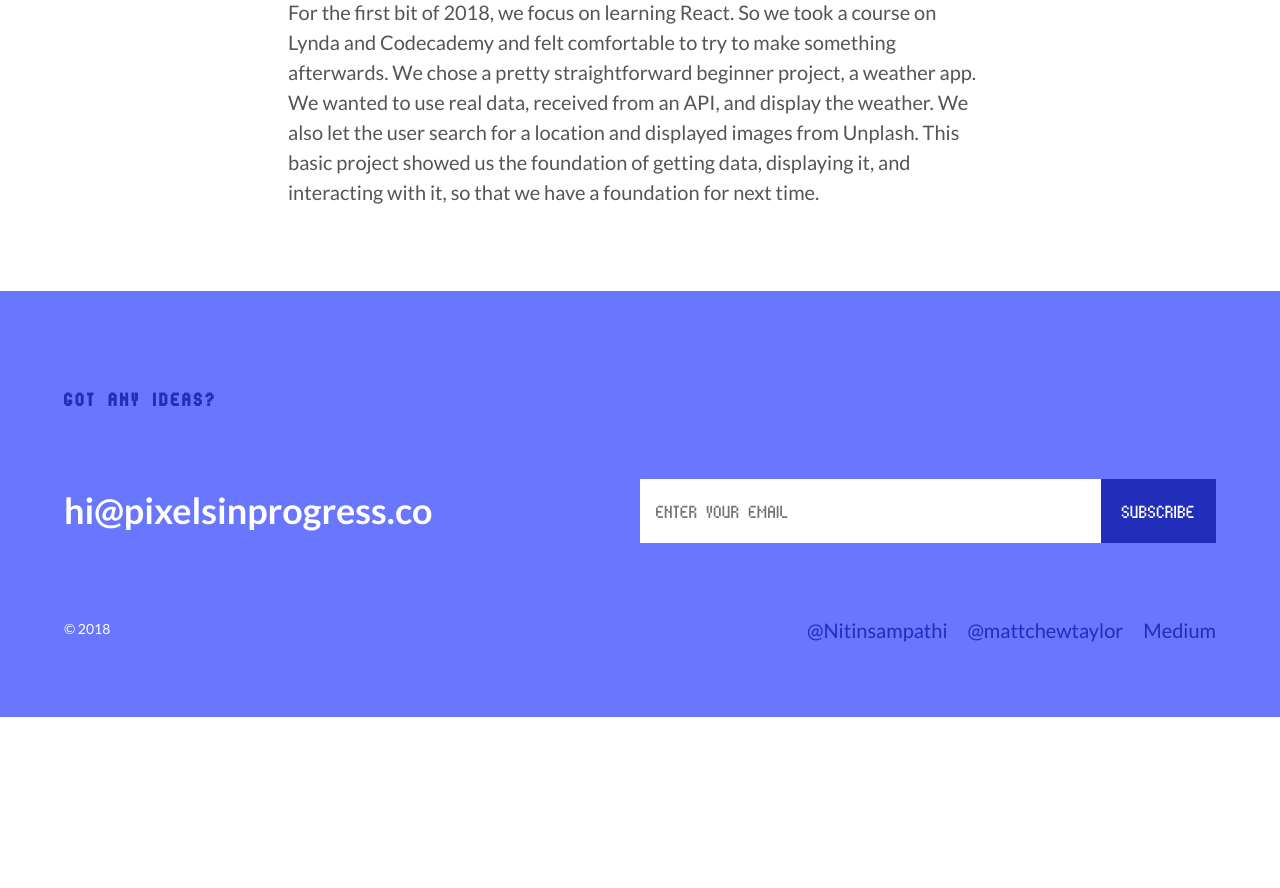
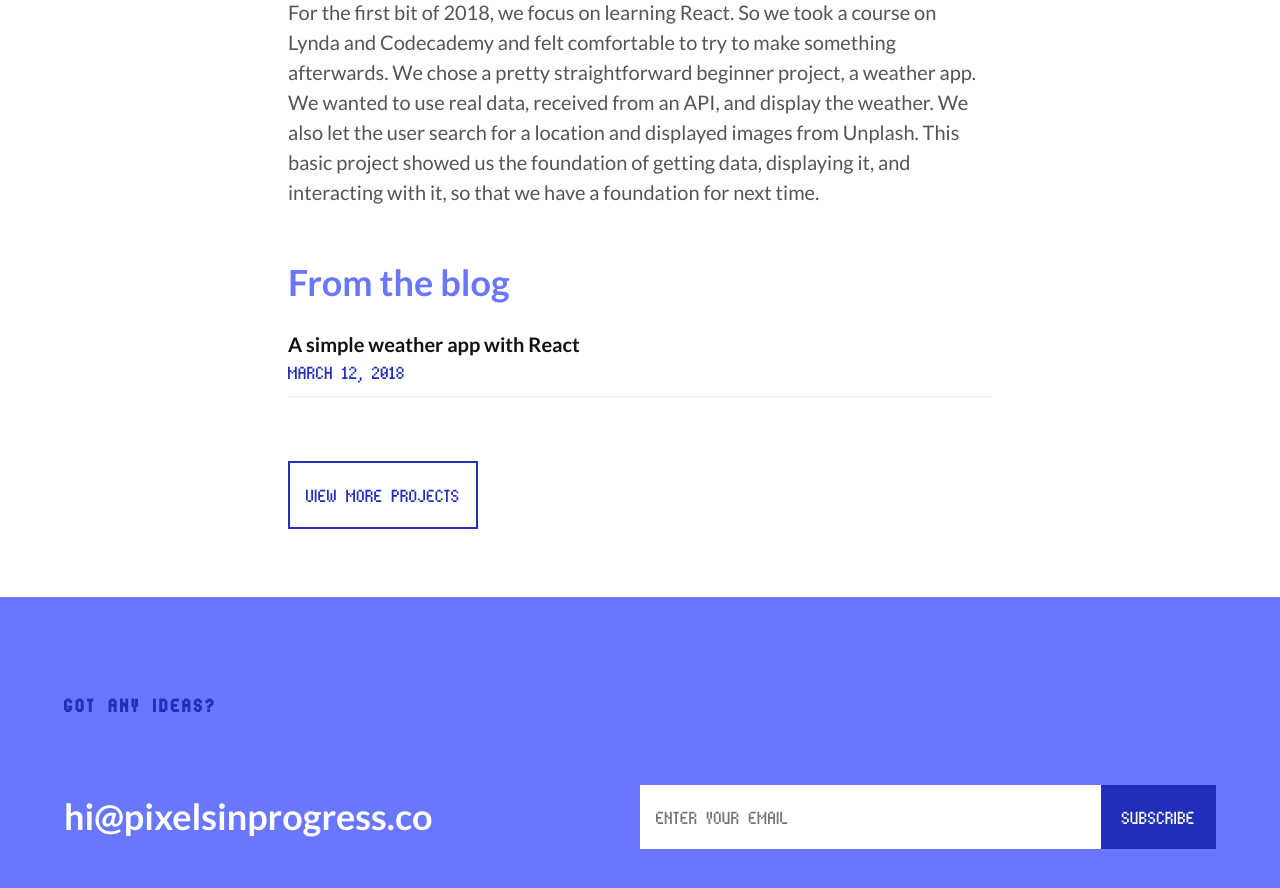
Before and after one commit to mattchewtaylor/pixels-in-progress, a Jekyll site: the page built from _projects/a-weather-app.html, in a window 1280 px wide and 900 px high, scrolled down 895 px. Shown: the top 888 px of the window. Built offline with Jekyll 4.4.1, drawn with Linux system fonts in a browser that asks for light colours; before the commit the page ends 1612 px from its top, so only the background shows below that.

Commit message:
added blog post to project page

```diff
--- a/_projects/a-weather-app.html
+++ b/_projects/a-weather-app.html
@@ -23,7 +23,6 @@ featured-posts: a-weather-app
       <h1 class="f2 tl near-black lh-title">Overview</h1>
       <p class="f4 tl lh-copy mid-gray">For the first bit of 2018, we focus on learning React. So we took a course on Lynda and Codecademy and felt comfortable to try to make something afterwards. We chose a pretty straightforward beginner project, a weather app. We wanted to use real data, received from an API, and display the weather. We also let the user search for a location and displayed images from Unplash. This basic project showed us the foundation of getting data, displaying it, and interacting with it, so that we have a foundation for next time.</p>
     </div>
-    <!--
     <div class="pt1">
       <h1 class="f2 tl lh-copy pip-purple-light">From the blog</h1>
       {% assign featuredPosts = site.posts | where: 'featured', 'a-weather-app' %}
@@ -39,10 +38,10 @@ featured-posts: a-weather-app
       </ul>
       {% endfor %}
     </div>
-
     <div class="pt5 dib tl tc-ns">
-      <div class="w-100 w-auto-ns mr0 mr1-ns mb2 mb0-ns link f3 pv3 ph3 ba bw1 dib border-box btn-hover-b bg-animate bit-potion pip-purple pointer fl" href="/">VIEW MORE PROJECTS</div>
+      <a href="https://pixelsinprogress.co/">
+        <div class="w-100 w-auto-ns mr0 mr1-ns mb2 mb0-ns link f3 pv3 ph3 ba bw1 dib border-box btn-hover-b bg-animate bit-potion pip-purple pointer fl">VIEW MORE PROJECTS</div>
+      </a>
     </div>
-    -->
   </article>
 </div>
```
Also changed, not shown: _posts/2018-03-12-a-simple-weather-app-with-react.markdown (renamed from _posts/2018-01-17-CHECKOUTTHISSICKBLOGPOST.markdown).
